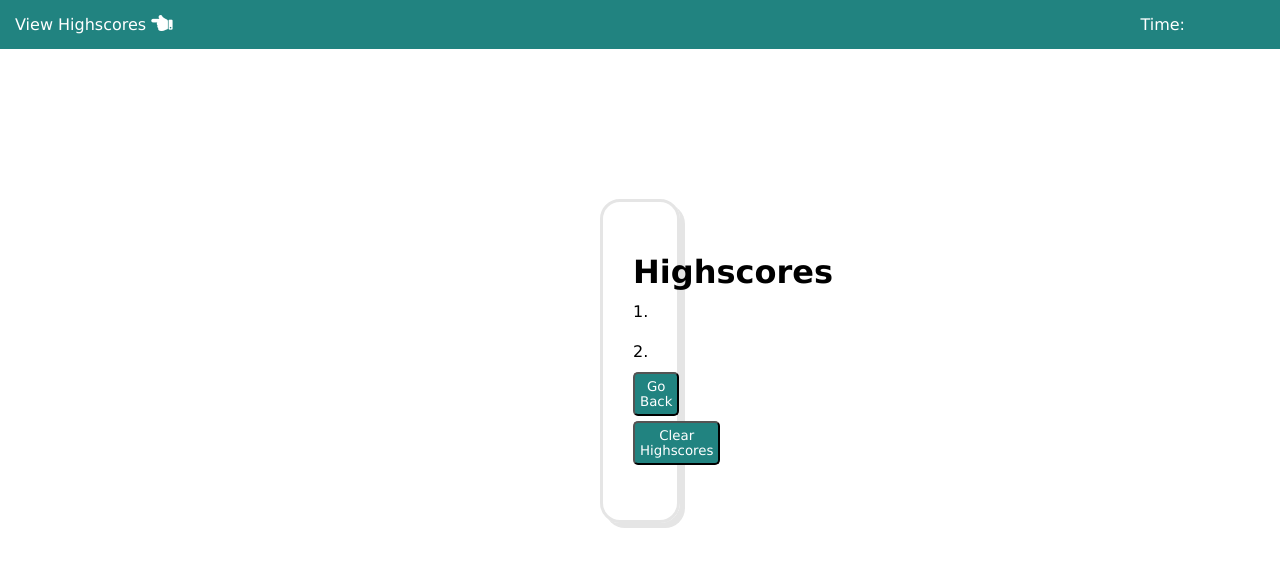
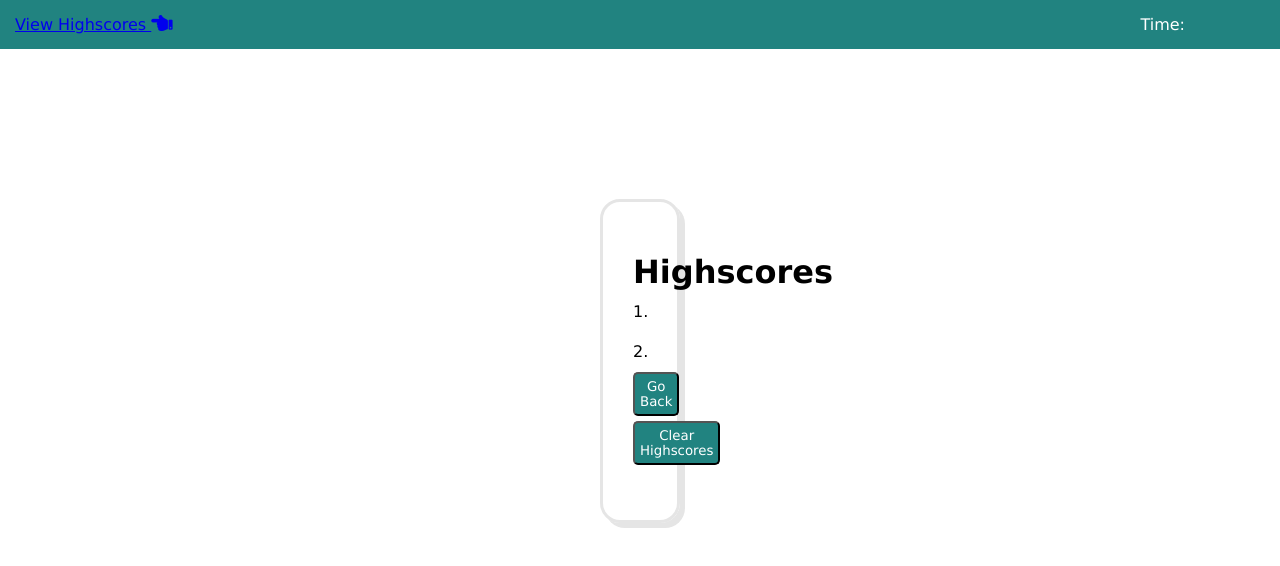
Before and after one commit to Aditya-150/QuizSite, a plain HTML site: page highscores.html in a window 1280 px wide. Drawn offline with Linux system fonts and the light colour scheme.

Commit message:
Made Changes

```diff
--- a/highscores.html
+++ b/highscores.html
@@ -12,8 +12,7 @@
 
 <body>
     <header>
-        <a id=leaderboard>View Highscores <i class="fas fa-hand-point-left fa-lg"></i>
-        </i></a>
+        <a id=leaderboard href="highscores.html">View Highscores <i class="fas fa-hand-point-left fa-lg"></i></a>
         <p class="Time">Time:</p><p class="Timer"></p>
     </header>
     <main class="Highscores">
```
Also changed, not shown: index.html (+1 -2 lines), input_initials.html (+1 -2 lines).
